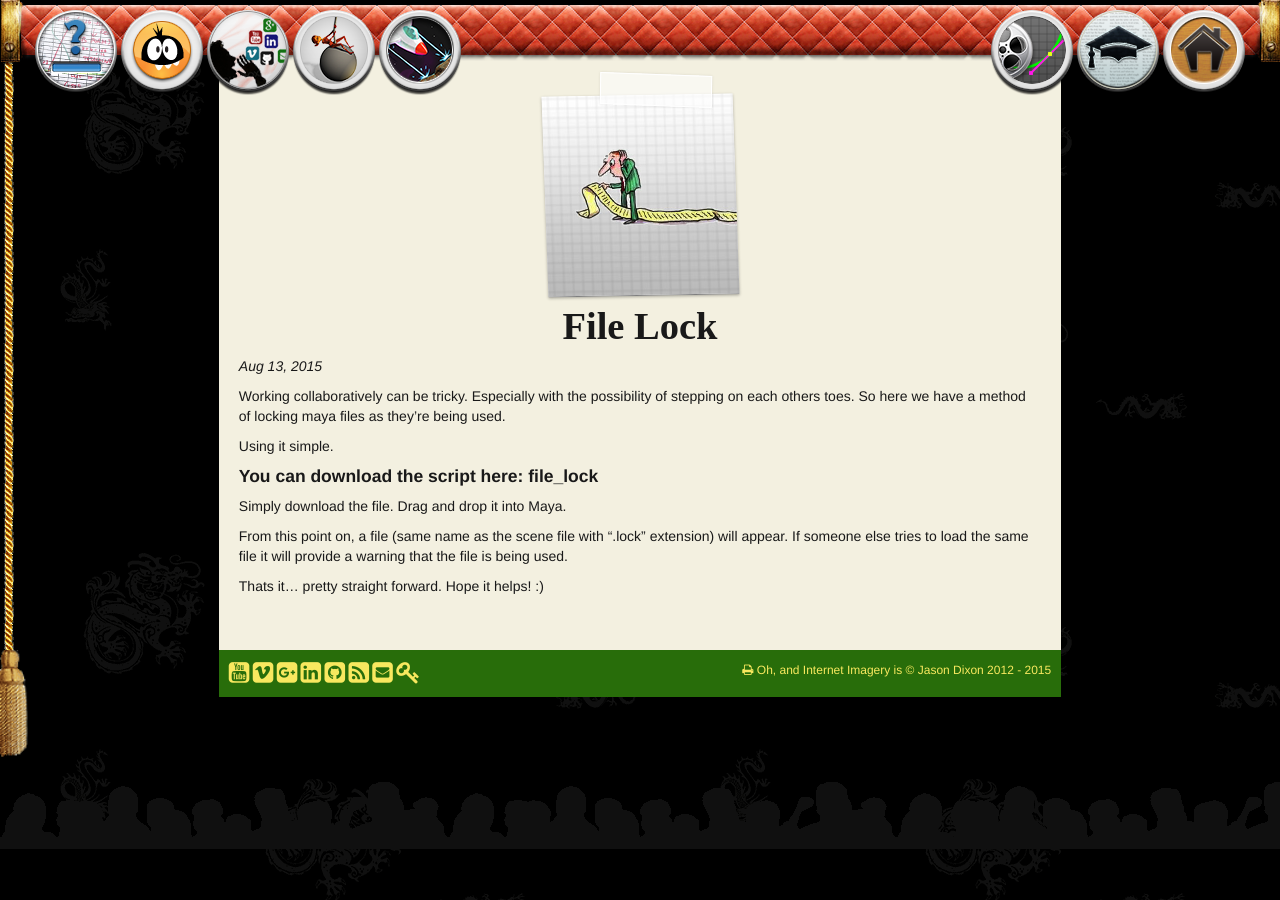
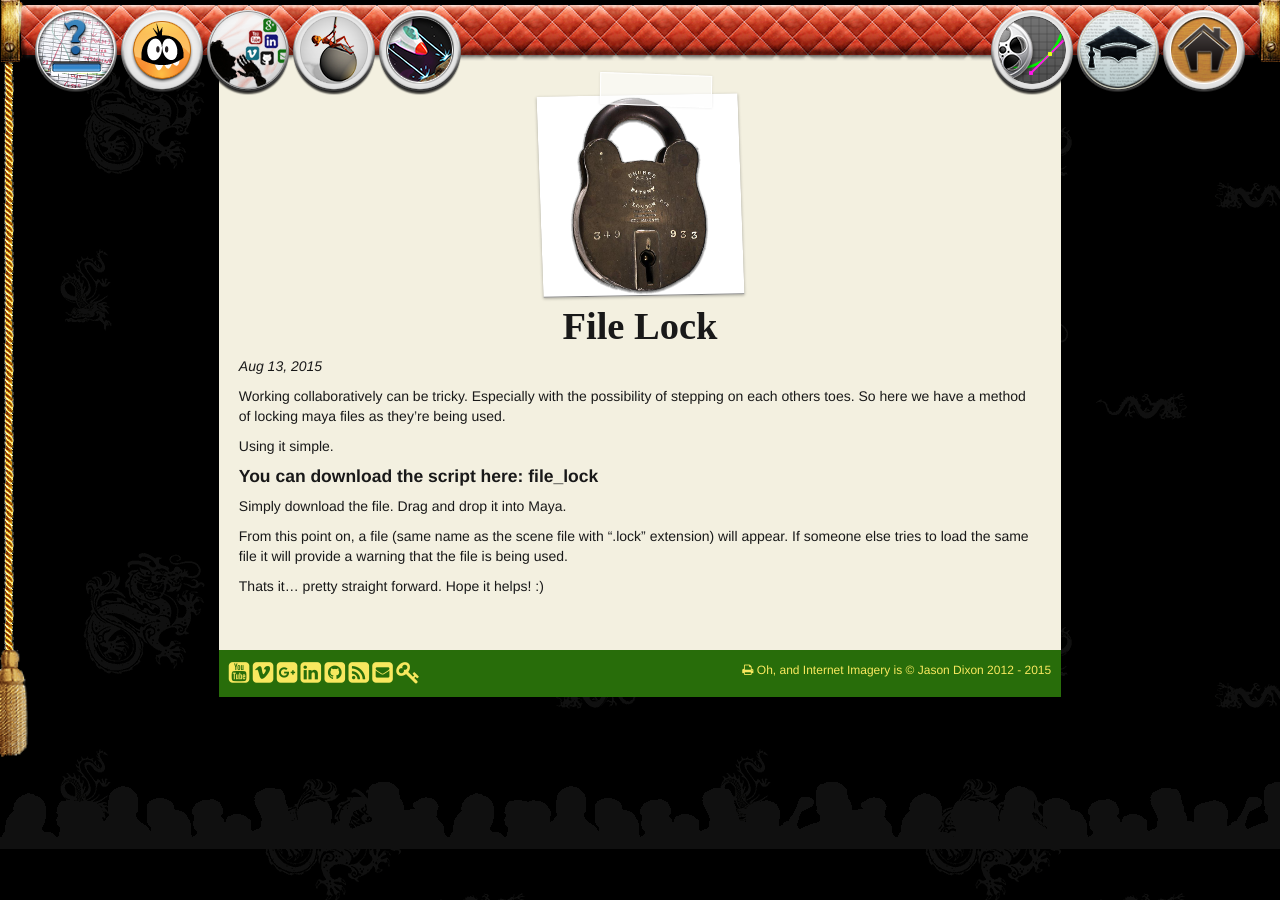
Before and after one commit to internetimagery/internetimagery.github.io, a Jekyll site: the page built from news/_posts/2015-08-13-file-lock.md, in a window 1280 px wide. Built offline with Jekyll 4.4.1, drawn with Linux system fonts in a browser that asks for light colours; nearby versions of some CDN libraries; some web fonts are replaced; comment, search, counter and statistics services are not loaded.

Commit message:
added image

```diff
--- a/news/_posts/2015-08-13-file-lock.md
+++ b/news/_posts/2015-08-13-file-lock.md
@@ -1,7 +1,7 @@
 ---
 title: File Lock
 layout: post
-thumb: /img/posts/todo-long.jpg
+thumb: /img/posts/padlock.png
 ---
 
 Working collaboratively can be tricky. Especially with the possibility of stepping on each others toes. So here we have a method of locking maya files as they're being used.
```
Also changed, not shown: img/posts/padlock.png (added).
